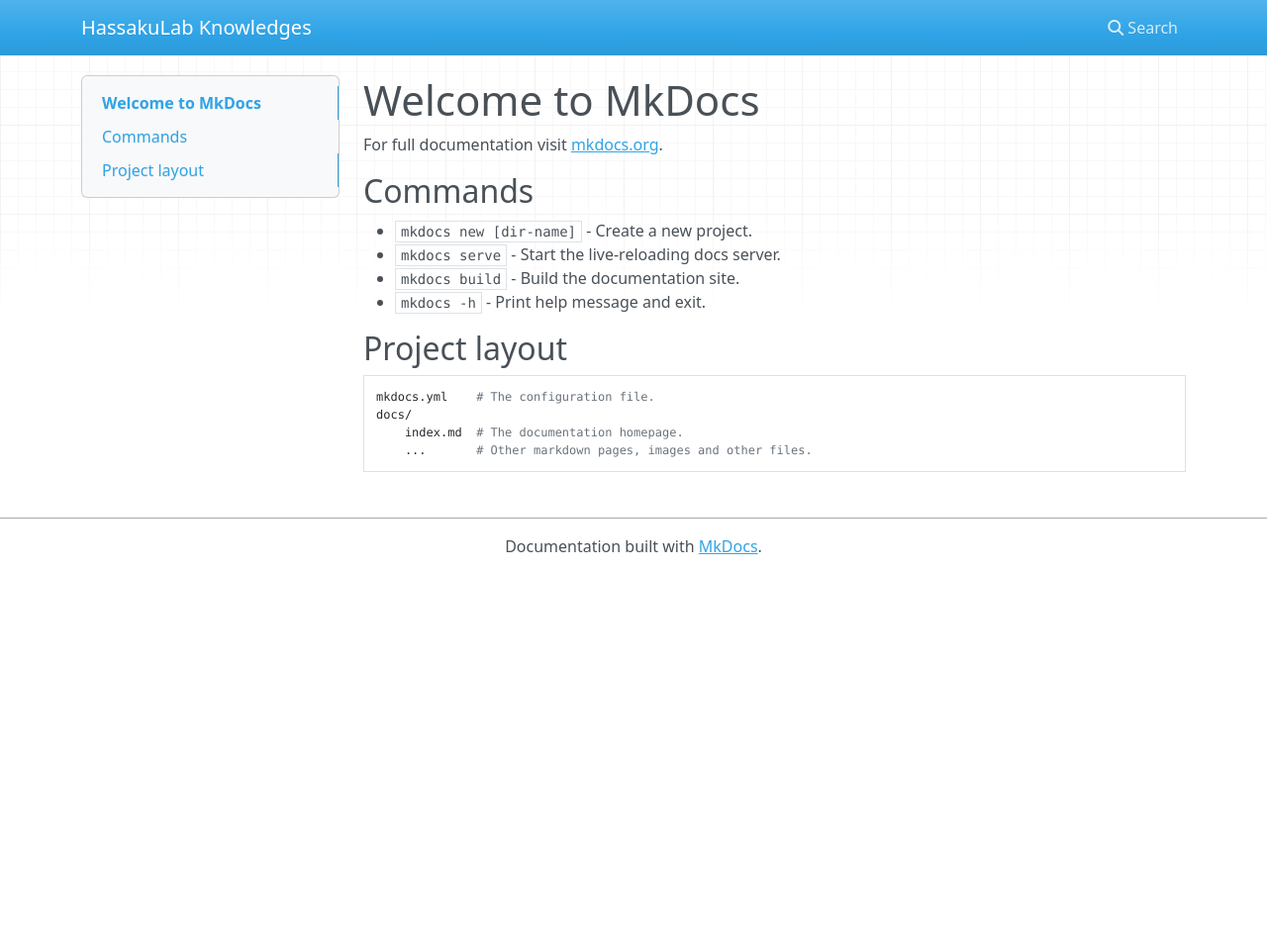
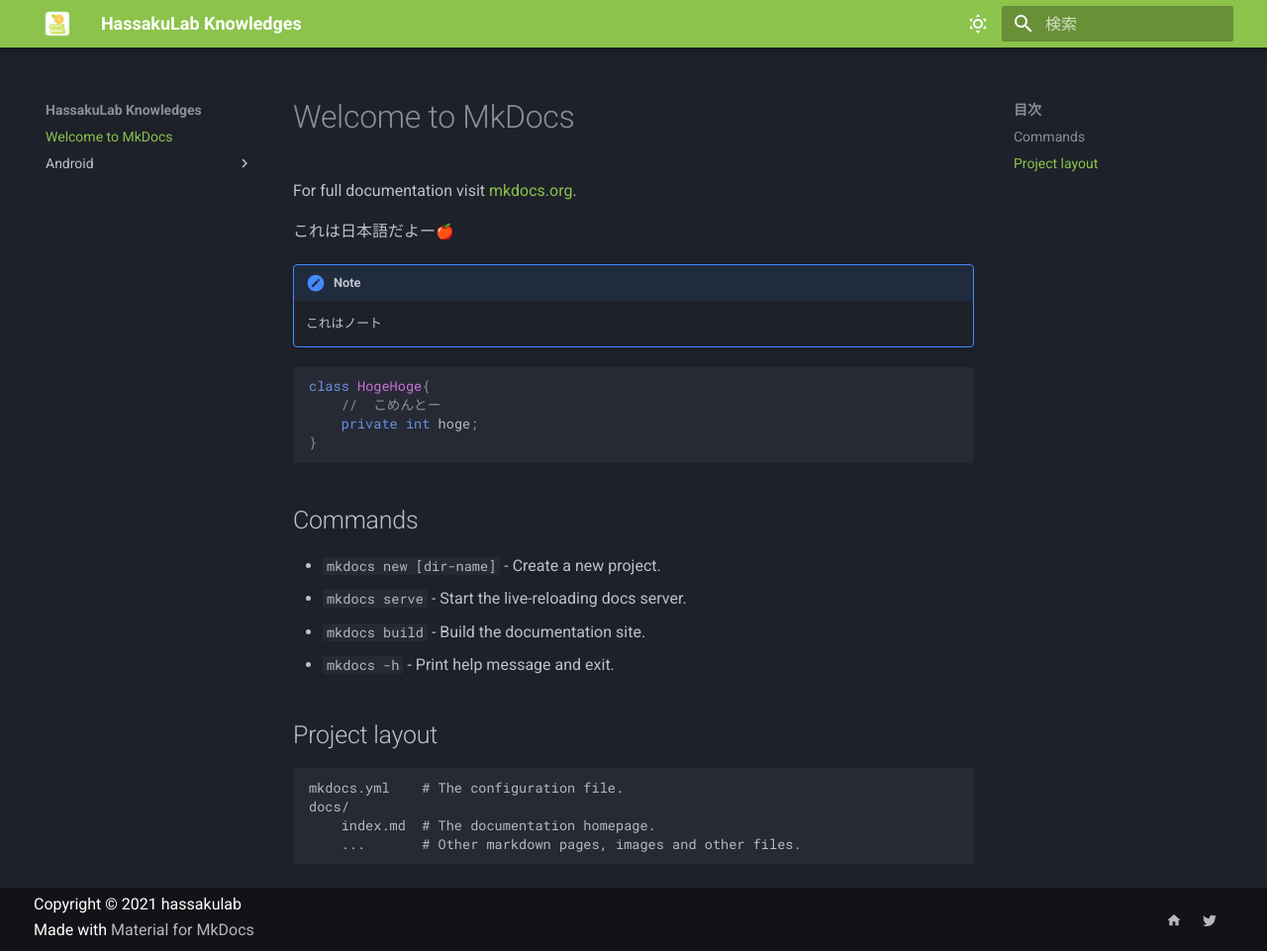
Before and after one commit to HassakuLab/Knowledge, an MkDocs documentation site: the page built from docs/index.md, in a window 1280 px wide and 961 px high. Shown: the whole window at 99% size. Built offline with MkDocs 1.6.1 and Material for MkDocs 9.7.7, drawn with Linux system fonts in a browser that asks for light colours; nearby versions of some CDN libraries; emoji names are drawn with the system emoji font.

Commit message:
setting up

````diff
--- /dev/null
+++ b/docs/css/custom.css
@@ -0,0 +1,3 @@
+body{
+  font-family: "Roboto", "Helvetica", "Arial", sans-serif;
+}
--- a/docs/index.md
+++ b/docs/index.md
@@ -1,6 +1,18 @@
 # Welcome to MkDocs
 
 For full documentation visit [mkdocs.org](https://www.mkdocs.org).
+
+これは日本語だよー:apple:
+
+!!! Note
+    これはノート
+
+```csharp
+class HogeHoge{
+    //  こめんとー
+    private int hoge;
+}
+```
 
 ## Commands
 
--- a/mkdocs.yml
+++ b/mkdocs.yml
@@ -1,2 +1,45 @@
 site_name: HassakuLab Knowledges
 site_url: https://knowledge.hassakulab.com/
+theme:
+  name: material
+  language: ja
+  palette:
+    - scheme: slate
+      toggle:
+        icon: material/weather-sunny
+        name: Switch to light mode
+      primary: light green
+      accent: orange
+    - scheme: default
+      toggle:
+        icon: material/weather-night
+        name: Switch to dark mode
+      primary: light green
+      accent: orange
+  features:
+      - navigation.instant
+  custom_dir: overrides
+  logo: assets/images/logo.png
+  favicon: assets/images/logo.png
+
+extra:
+  social:
+    - icon: material/home
+      link: https://hassakulab.com
+    - icon: material/twitter
+      link: https://twitter.com/HassakuTb
+      name: author on twitter
+
+extra_css:
+  - "css/custom.css"
+
+markdown_extensions:
+  - pymdownx.emoji:
+      emoji_index: !!python/name:materialx.emoji.twemoji
+      emoji_generator: !!python/name:materialx.emoji.to_svg
+  - admonition
+  - pymdownx.highlight
+  - pymdownx.superfences
+  - attr_list
+
+copyright: Copyright &copy; 2021 hassakulab
--- /dev/null
+++ b/overrides/partials/footer.html
@@ -0,0 +1,50 @@
+<!--
+  Copyright (c) 2016-2021 Martin Donath <martin.donath@squidfunk.com>
+  Permission is hereby granted, free of charge, to any person obtaining a copy
+  of this software and associated documentation files (the "Software"), to
+  deal in the Software without restriction, including without limitation the
+  rights to use, copy, modify, merge, publish, distribute, sublicense, and/or
+  sell copies of the Software, and to permit persons to whom the Software is
+  furnished to do so, subject to the following conditions:
+  The above copyright notice and this permission notice shall be included in
+  all copies or substantial portions of the Software.
+  THE SOFTWARE IS PROVIDED "AS IS", WITHOUT WARRANTY OF ANY KIND, EXPRESS OR
+  IMPLIED, INCLUDING BUT NOT LIMITED TO THE WARRANTIES OF MERCHANTABILITY,
+  FITNESS FOR A PARTICULAR PURPOSE AND NON-INFRINGEMENT. IN NO EVENT SHALL THE
+  AUTHORS OR COPYRIGHT HOLDERS BE LIABLE FOR ANY CLAIM, DAMAGES OR OTHER
+  LIABILITY, WHETHER IN AN ACTION OF CONTRACT, TORT OR OTHERWISE, ARISING
+  FROM, OUT OF OR IN CONNECTION WITH THE SOFTWARE OR THE USE OR OTHER DEALINGS
+  IN THE SOFTWARE.
+-->
+
+{% import "partials/language.html" as lang with context %}
+
+<!-- Footer -->
+<footer class="md-footer">
+
+  <!-- Further information -->
+  <div class="md-footer-meta md-typeset">
+    <div class="md-footer-meta__inner md-grid">
+
+      <!-- Copyright and theme information -->
+      <div class="md-footer-copyright">
+        {% if config.copyright %}
+          <div class="md-footer-copyright__highlight">
+            {{ config.copyright }}
+          </div>
+        {% endif %}
+        Made with
+        <a
+          href="https://squidfunk.github.io/mkdocs-material/"
+          target="_blank" rel="noopener"
+        >
+          Material for MkDocs
+        </a>
+        {{ extracopyright }}
+      </div>
+
+      <!-- Social links -->
+      {% include "partials/social.html" %}
+    </div>
+  </div>
+</footer>
````
Also changed, not shown: docs/android/some.md (added, +5 -0 lines), docs/assets/images/logo.png (added), 1 other file.
